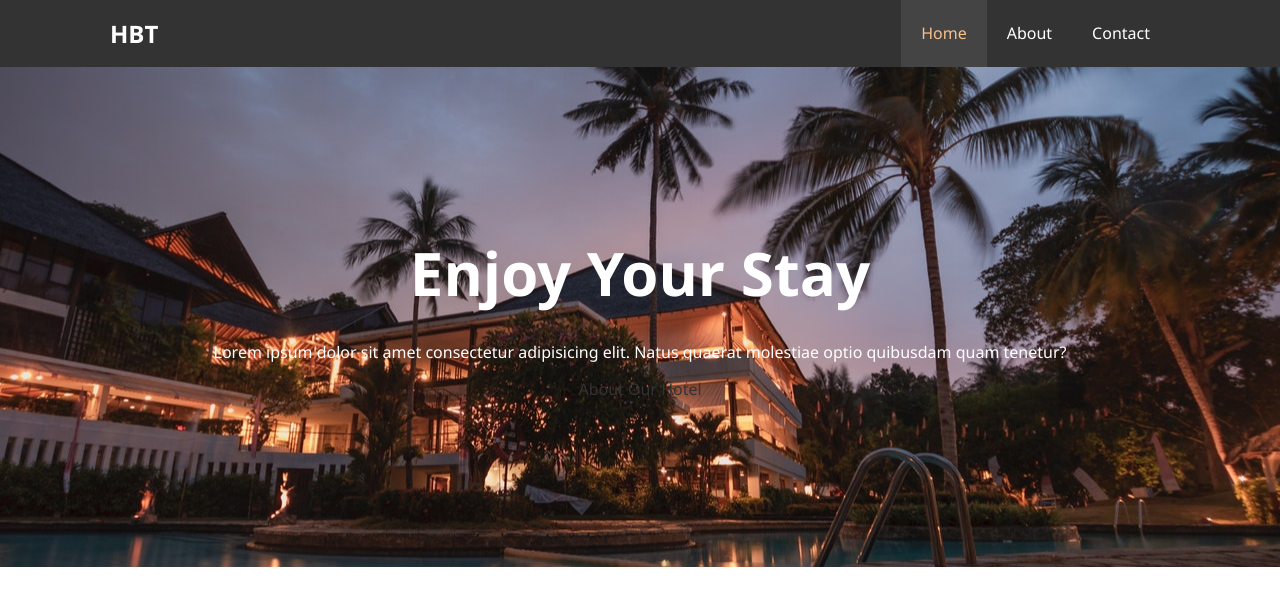
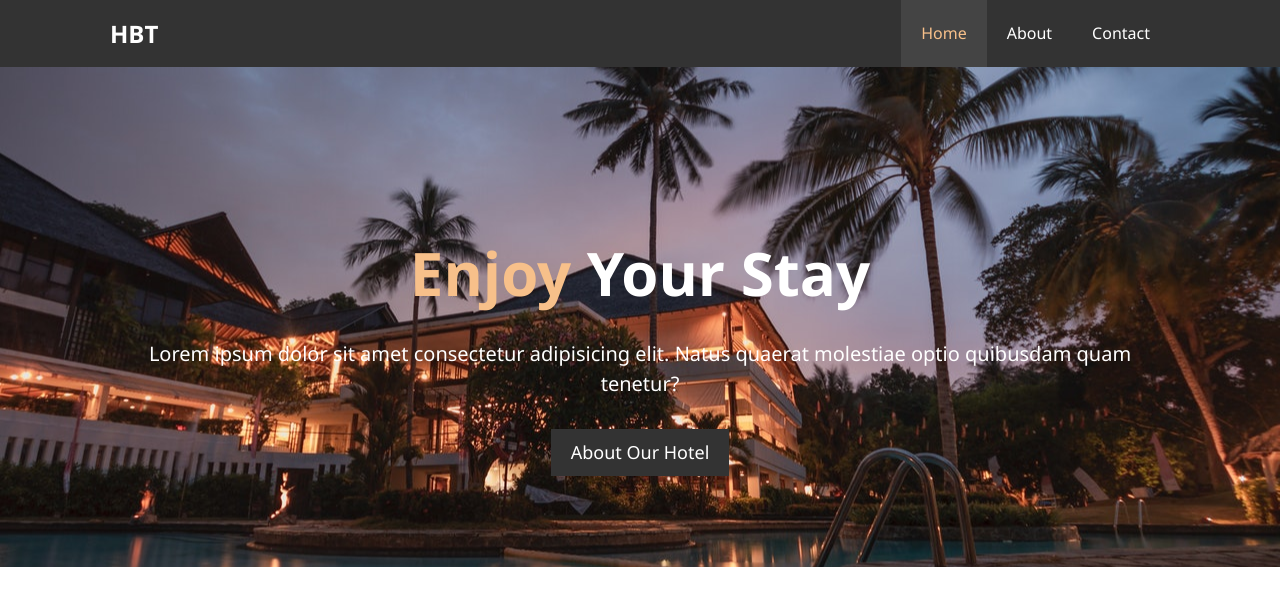
Before and after one commit to AzafoCossa/hotel_website, a plain HTML site: page index.html in a window 1280 px wide. Drawn offline with Linux system fonts and the light colour scheme.

```diff
--- a/css/main.css
+++ b/css/main.css
@@ -33,6 +33,30 @@ p {
     max-width: 1100px;
     overflow: auto;
     padding: 0 20px;
+}
+
+.text-primary {
+    color: #f7c08a;
+}
+
+.lead {
+    font-size: 20px;
+}
+
+.btn {
+    display: inline-block;
+    font-size: 18px;
+    color: #fff;
+    background: #333;
+    padding: 10px 20px;
+    border: none;
+    cursor: pointer;
+}
+
+.btn:hover {
+    background: #f7c08a;
+    color: #333;
+    transform: 9s easy-out;
 }
 
 /* Navbar Styling */
@@ -101,3 +125,8 @@ p {
     font-size: 60px;
     line-height: 1.2em;
 }
+
+#showcase .showcase-content p {
+    padding-bottom: 20px;
+    line-height: 1.5em;
+}
```
Also changed, not shown: index.html (+3 -4 lines).
